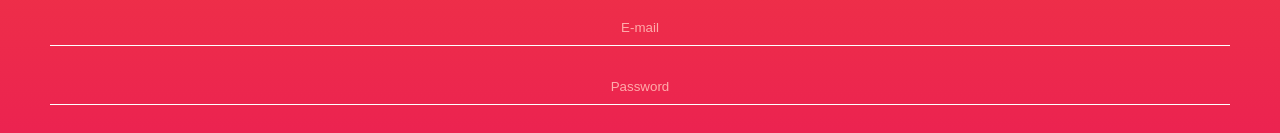
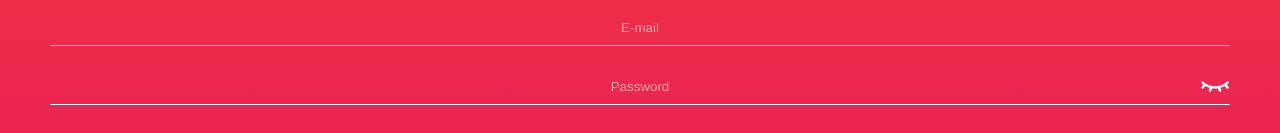
Before and after one commit to JamieBurridge/Dakee, a Next.js app: page /signup in a window 1280 px wide. Shown: the part 423-556 px from the top of the page. Built offline with nearby package versions, Linux system fonts and the light colour scheme.

Commit message:
functionality: add toggle password visibility

```diff
--- a/pages/signup/index.module.scss
+++ b/pages/signup/index.module.scss
@@ -58,6 +58,16 @@
         color: var(--color-muted);
       }
     }
+
+    .password_input_container {
+      position: relative;
+
+      img {
+        position: absolute;
+        right: 0;
+        bottom: 5px;
+      }
+    }
   }
 
   .other_signup_methods {
--- a/pages/signup/index.tsx
+++ b/pages/signup/index.tsx
@@ -1,8 +1,11 @@
 import React from "react";
 import styles from "./index.module.scss";
 import Button from "../../components/Button/Button";
+import { useState } from "react";
 
 export default function Signup() {
+  const [passwordHidden, setPasswordHidden] = useState(true);
+
   return (
     <main className={styles.signup_container}>
       <div>
@@ -21,8 +24,19 @@ export default function Signup() {
         <form>
           <input type="text" name="name" placeholder="Name" />
           <input type="email" name="email" placeholder="E-mail" />
-          <div>
-            <input type="password" name="password" placeholder="Password" />
+          <div className={styles.password_input_container}>
+            <img
+              src={`/assets/${
+                passwordHidden ? "eye_closed.svg" : "eye_open.svg"
+              }`}
+              alt={`Eye ${passwordHidden ? "closed" : "open"}`}
+              onClick={() => setPasswordHidden(!passwordHidden)}
+            />
+            <input
+              type={passwordHidden ? "password" : "text"}
+              name="password"
+              placeholder="Password"
+            />
           </div>
           <Button text="Sign up" link="/tutorial" type="button" />
         </form>
```
